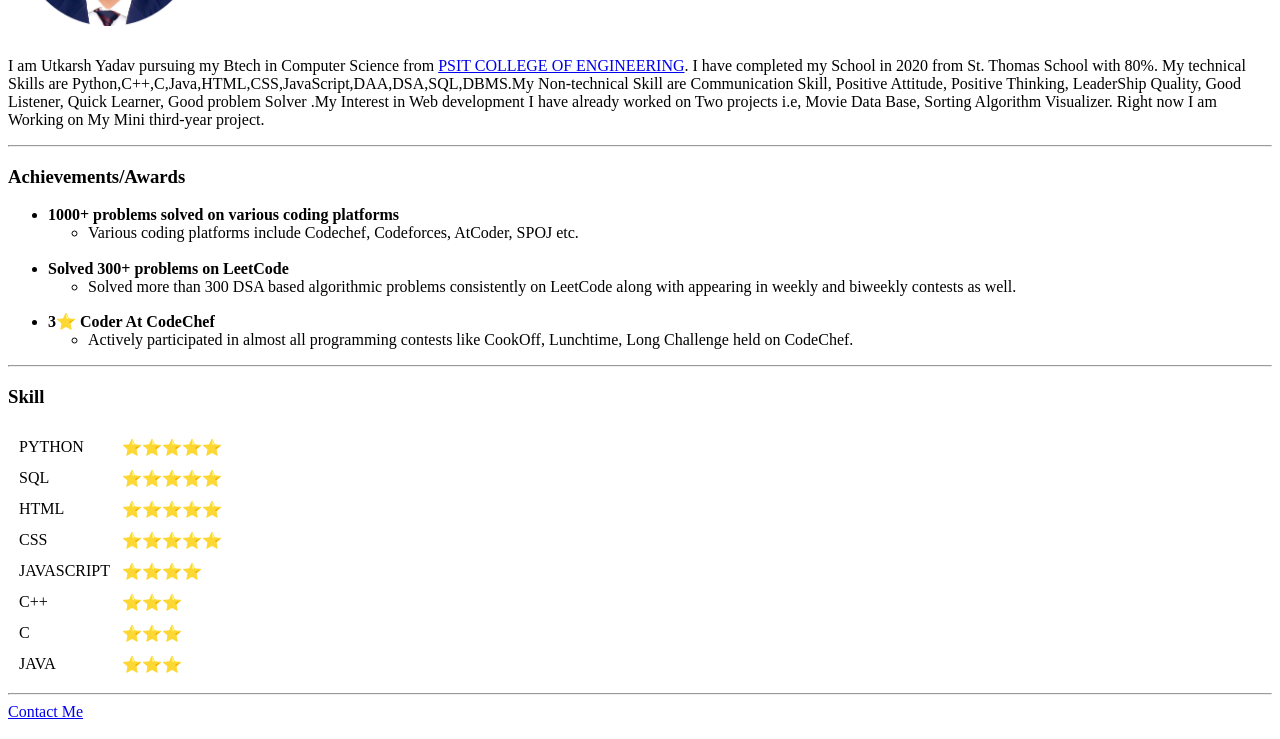
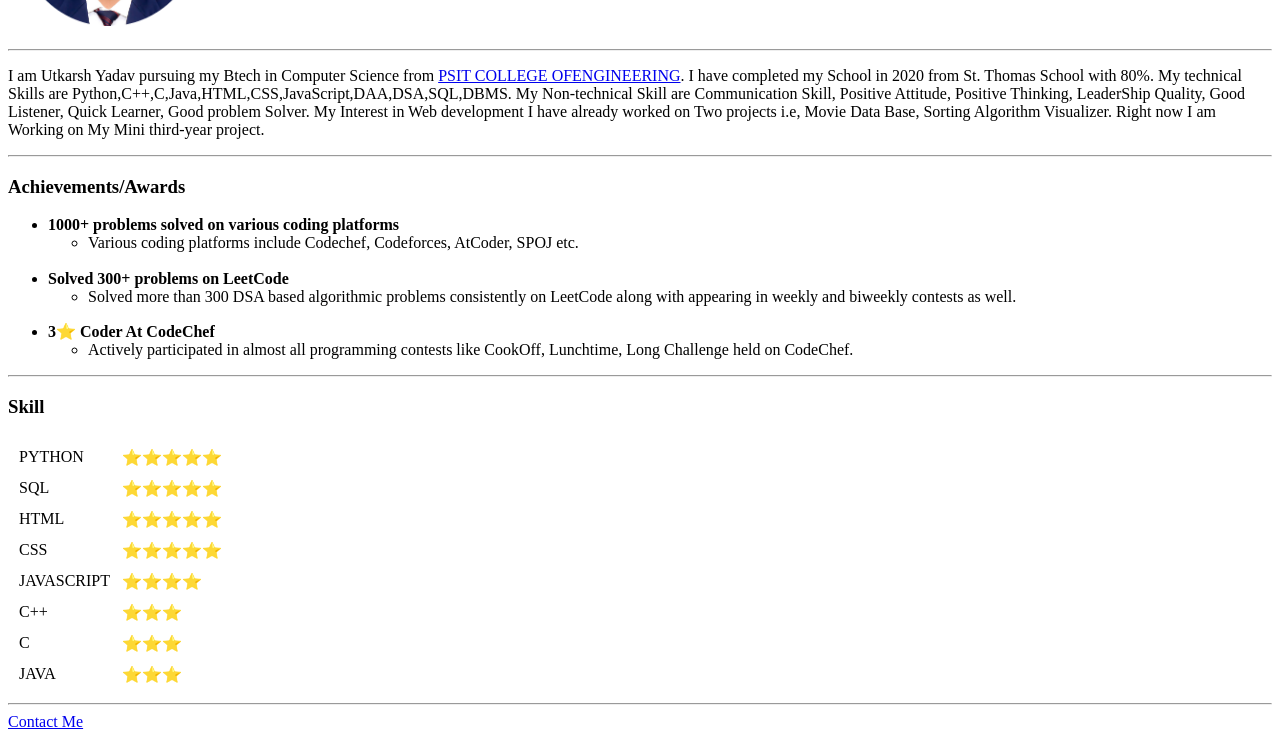
Before and after one commit to Yutkarsh2444/cv, a plain HTML site: page index.html in a window 1280 px wide. Shown: the part 173-912 px from the top of the page. Drawn offline with Linux system fonts and the light colour scheme.

Commit message:
Update index.html

```diff
--- a/index.html
+++ b/index.html
@@ -24,15 +24,13 @@
             </td>
         </tr>
     </table>
+    <hr>
 
-    <p>I am Utkarsh Yadav pursuing my Btech in Computer Science from <a href="https://www.psit.ac.in/">PSIT COLLEGE OF
-            ENGINEERING</a>. I have completed my
-        School in 2020 from St. Thomas School with 80%.
-        My technical Skills are Python,C++,C,Java,HTML,CSS,JavaScript,DAA,DSA,SQL,DBMS.My Non-technical Skill are
-        Communication Skill,
-        Positive Attitude, Positive Thinking, LeaderShip Quality, Good Listener, Quick Learner, Good problem Solver .My
-        Interest in Web development I have already worked on Two projects i.e, Movie Data
-        Base, Sorting Algorithm Visualizer.
+    <p>I am Utkarsh Yadav pursuing my Btech in Computer Science from <a href="https://www.psit.ac.in/">PSIT COLLEGE OFENGINEERING</a>.
+        I have completed my School in 2020 from St. Thomas School with 80%.
+        My technical Skills are Python,C++,C,Java,HTML,CSS,JavaScript,DAA,DSA,SQL,DBMS.
+        My Non-technical Skill are Communication Skill, Positive Attitude, Positive Thinking, LeaderShip Quality, Good Listener, Quick Learner, Good problem Solver.
+        My Interest in Web development I have already worked on Two projects i.e, Movie Data Base, Sorting Algorithm Visualizer.
         Right now I am Working on My Mini third-year project.</p>
     <hr>
     <h3>Achievements/Awards</h3>
```
